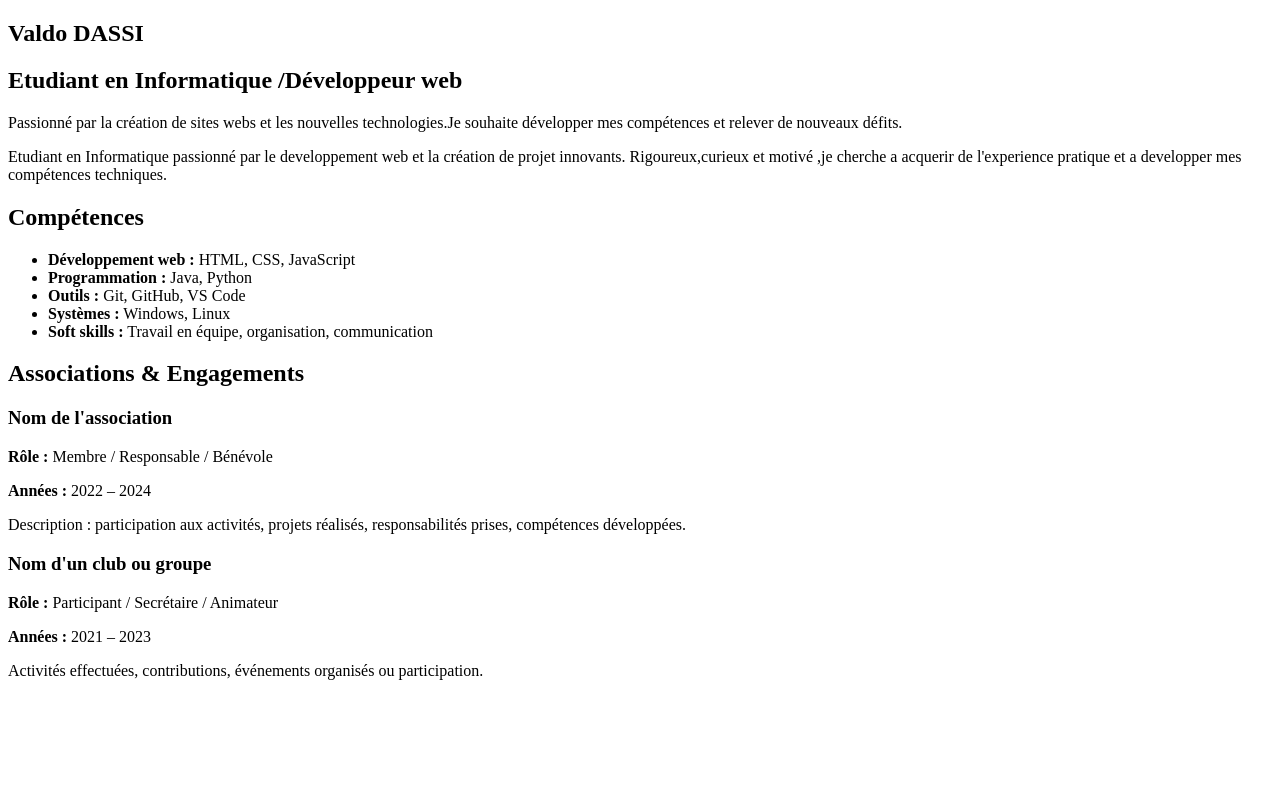
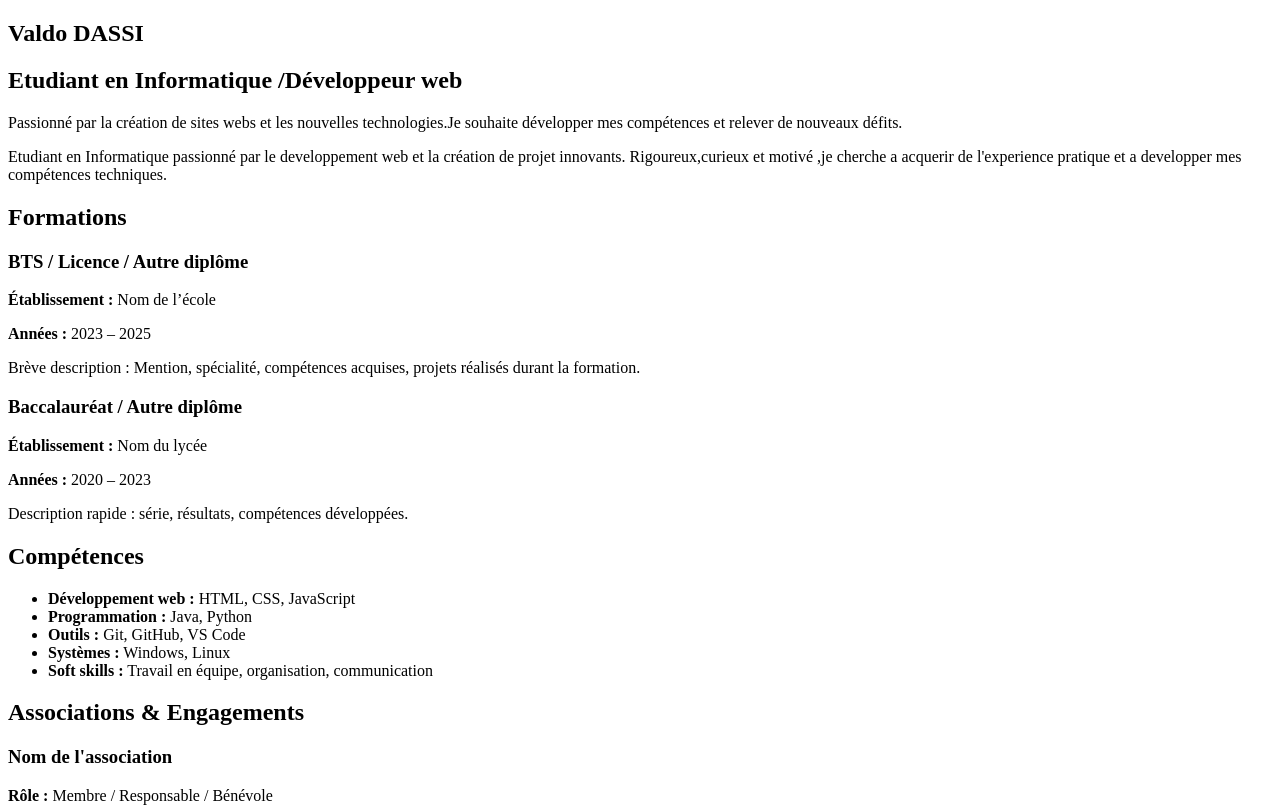
Before and after one commit to valdo-DASSI/git-mon-cv, a plain HTML site: page index.html in a window 1280 px wide. Shown: the top 808 px of the page. Drawn offline with Linux system fonts and the light colour scheme.

Commit message:
modification de la branche formation

```diff
--- a/index.html
+++ b/index.html
@@ -27,6 +27,29 @@
         </p>
     </section>
 
+
+     <section id="formations">
+    <h2>Formations</h2>
+
+    <div class="formation-item">
+        <h3>BTS / Licence / Autre diplôme</h3>
+        <p><strong>Établissement :</strong> Nom de l’école</p>
+        <p><strong>Années :</strong> 2023 – 2025</p>
+        <p>
+            Brève description : Mention, spécialité, compétences acquises,
+            projets réalisés durant la formation.
+        </p>
+    </div>
+
+    <div class="formation-item">
+        <h3>Baccalauréat / Autre diplôme</h3>
+        <p><strong>Établissement :</strong> Nom du lycée</p>
+        <p><strong>Années :</strong> 2020 – 2023</p>
+        <p>
+            Description rapide : série, résultats, compétences développées.
+        </p>
+    </div>
+</section>
 
 
     <section id="competences">
```
